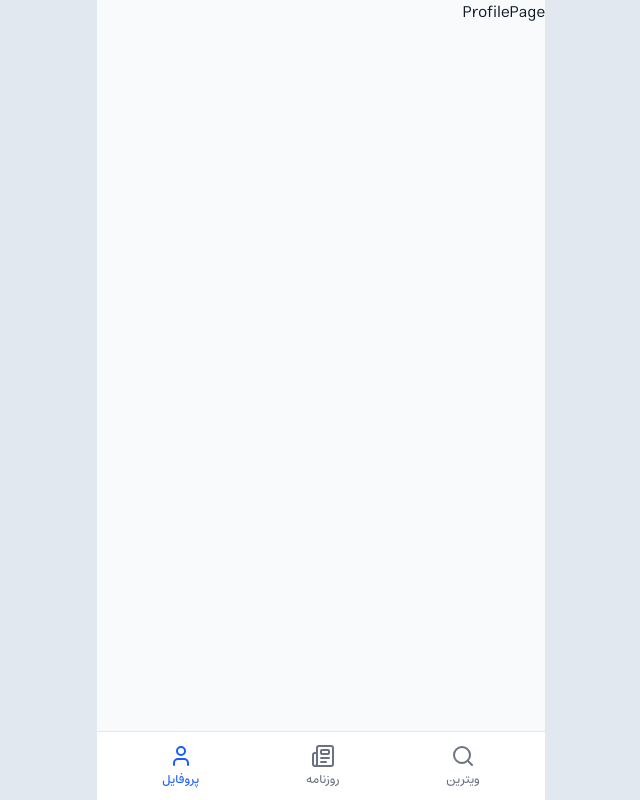
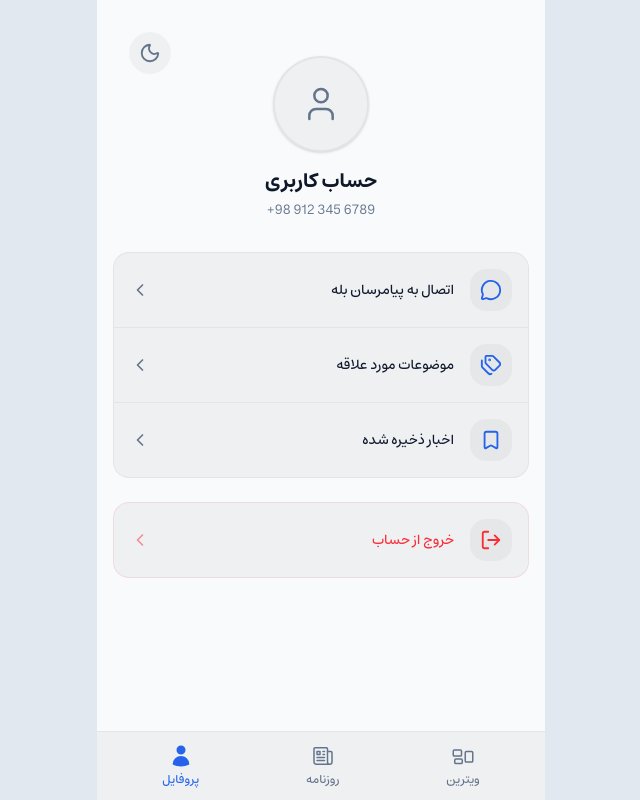
Before and after one commit to AminHosseinS/news-recommender-frontend, a React (Vite) app: page /profile in a window 1280 px wide. Shown: the whole page, without its empty margins (319-959 px from the left). Built offline with nearby package versions, Linux system fonts and the light colour scheme.

Commit message:
feat : profile page

```diff
--- a/package.json
+++ b/package.json
@@ -10,6 +10,7 @@
     "preview": "vite preview"
   },
   "dependencies": {
+    "@heroicons/react": "^2.2.0",
     "@tanstack/react-query": "^5.102.8",
     "axios": "^1.20.0",
     "clsx": "^2.1.1",
--- a/src/App.jsx
+++ b/src/App.jsx
@@ -13,7 +13,7 @@ export default function App() {
   useEffect(() => initTheme(), [initTheme]);
   return (
     <div className="min-h-screen flex justify-center">
-      <div className="w-full max-w-md h-screen bg-slate-50 dark:bg-slate-950 overflow-hidden">
+      <div className="w-full max-w-md h-screen overflow-hidden">
         <Routes>
           <Route path="/login" element={<LoginPage />} />
           <Route element={<HomeLayout />}>
--- /dev/null
+++ b/src/components/profile/MenuItem.jsx
@@ -0,0 +1,36 @@
+import React from "react";
+import { ChevronLeft } from "lucide-react";
+
+export default function MenuItem({
+  title,
+  icon,
+  onClick,
+  isDestructive = false,
+  hasBorder = true,
+}) {
+  return (
+    <button
+      onClick={onClick}
+      className={`w-full flex items-center justify-between p-4 transition-colors hover:bg-surface/50 active:bg-surface ${
+        hasBorder ? "border-b border-border-subtle" : ""
+      }`}
+    >
+      <div className="flex items-center gap-4">
+        <div
+          className={`p-2.5 rounded-2xl bg-surface ${isDestructive ? "text-red-500" : "text-primary"}`}
+        >
+          {icon}
+        </div>
+        <span
+          className={`text-sm font-medium font-sans ${isDestructive ? "text-red-500" : "text-text-main"}`}
+        >
+          {title}
+        </span>
+      </div>
+      <ChevronLeft
+        size={20}
+        className={isDestructive ? "text-red-500/50" : "text-text-muted"}
+      />
+    </button>
+  );
+}
--- /dev/null
+++ b/src/components/profile/ProfileHeader.jsx
@@ -0,0 +1,28 @@
+import React from "react";
+import { User, Sun, Moon } from "lucide-react";
+import { useThemeStore } from "../../store/useThemeStore";
+
+export default function ProfileHeader({ phoneNumber }) {
+  const { theme, toggleTheme } = useThemeStore();
+
+  return (
+    <div className="relative flex flex-col items-center justify-center pt-10 pb-8">
+      <button
+        onClick={toggleTheme}
+        className="absolute top-4 left-4 p-2.5 rounded-full bg-surface text-text-muted hover:text-text-main transition-colors"
+      >
+        {theme === "dark" ? <Sun size={22} /> : <Moon size={22} />}
+      </button>
+
+      <div className="w-24 h-24 bg-surface border-2 border-border-subtle rounded-full flex items-center justify-center mb-4 shadow-sm">
+        <User size={40} className="text-text-muted" strokeWidth={1.5} />
+      </div>
+      <h1 className="text-xl font-bold mb-1 text-text-main font-sans">
+        حساب کاربری
+      </h1>
+      <p className="text-text-muted text-sm font-sans" dir="ltr">
+        {phoneNumber}
+      </p>
+    </div>
+  );
+}
--- a/src/index.css
+++ b/src/index.css
@@ -24,19 +24,19 @@
 :root {
   --theme-primary: #2563eb;
   --theme-bg: #f8fafc;
-  --theme-surface: #ffffff;
+  --theme-surface: rgba(0, 0, 0, 0.04);
   --theme-text-main: #0f172a;
   --theme-text-muted: #64748b;
-  --theme-border: #e2e8f0;
+  --theme-border: rgba(0, 0, 0, 0.05);
 }
 
 .dark {
   --theme-primary: #3b82f6;
   --theme-bg: #020617;
-  --theme-surface: #0f172a;
+  --theme-surface: rgba(255, 255, 255, 0.04);
   --theme-text-main: #f1f5f9;
-  --theme-text-muted: #94a3b8;
-  --theme-border: #1e293b;
+  --theme-text-muted: #8a8f98;
+  --theme-border: rgba(255, 255, 255, 0.05);
 }
 
 @layer base {
--- a/src/layouts/HomeLayout.jsx
+++ b/src/layouts/HomeLayout.jsx
@@ -1,40 +1,78 @@
 import { Outlet, NavLink } from "react-router-dom";
-import { Newspaper, Search, User } from "lucide-react"; // آیکون‌ها
+import {
+  NewspaperIcon as NewspaperOutline,
+  RectangleGroupIcon as ShowcaseOutline,
+  UserIcon as UserOutline,
+} from "@heroicons/react/24/outline";
+import {
+  NewspaperIcon as NewspaperSolid,
+  RectangleGroupIcon as ShowcaseSolid,
+  UserIcon as UserSolid,
+} from "@heroicons/react/24/solid";
 
 export default function HomeLayout() {
   return (
-    <div className="flex flex-col h-screen bg-gray-50 text-gray-900 dir-rtl">
+    <div className="flex flex-col h-full w-full bg-background text-text-main dir-rtl">
       <main className="flex-1 overflow-y-auto">
         <Outlet />
       </main>
 
-      <nav className="bg-white border-t border-gray-200 flex justify-around p-3 pb-safe">
+      <nav className="bg-surface border-t border-border-subtle flex justify-around p-3 pb-safe z-10">
         <NavLink
           to="/showcase"
           className={({ isActive }) =>
-            `flex flex-col items-center gap-1 ${isActive ? "text-blue-600" : "text-gray-500"}`
+            `flex flex-col items-center gap-1 transition-colors ${
+              isActive ? "text-primary" : "text-text-muted"
+            }`
           }
         >
-          <Search size={24} />
-          <span className="text-xs font-medium">ویترین</span>
+          {({ isActive }) => {
+            const Icon = isActive ? ShowcaseSolid : ShowcaseOutline;
+            return (
+              <>
+                <Icon className="w-6 h-6" />
+                <span className="text-xs font-medium">ویترین</span>
+              </>
+            );
+          }}
         </NavLink>
+
         <NavLink
           to="/"
           className={({ isActive }) =>
-            `flex flex-col items-center gap-1 ${isActive ? "text-blue-600" : "text-gray-500"}`
+            `flex flex-col items-center gap-1 transition-colors ${
+              isActive ? "text-primary" : "text-text-muted"
+            }`
           }
         >
-          <Newspaper size={24} />
-          <span className="text-xs font-medium">روزنامه</span>
+          {({ isActive }) => {
+            const Icon = isActive ? NewspaperSolid : NewspaperOutline;
+            return (
+              <>
+                <Icon className="w-6 h-6" />
+                <span className="text-xs font-medium">روزنامه</span>
+              </>
+            );
+          }}
         </NavLink>
+
         <NavLink
           to="/profile"
           className={({ isActive }) =>
-            `flex flex-col items-center gap-1 ${isActive ? "text-blue-600" : "text-gray-500"}`
+            `flex flex-col items-center gap-1 transition-colors ${
+              isActive ? "text-primary" : "text-text-muted"
+            }`
           }
         >
-          <User size={24} />
-          <span className="text-xs font-medium">پروفایل</span>
+          {({ isActive }) => {
+            const Icon = isActive ? UserSolid : UserOutline;
+            return (
+              <>
+                <Icon className="w-6 h-6" />
+                <span className="text-xs font-medium">پروفایل</span>
+              </>
+            );
+          }}
         </NavLink>
       </nav>
     </div>
--- a/src/pages/ProfilePage.jsx
+++ b/src/pages/ProfilePage.jsx
@@ -1,5 +1,55 @@
 import React from "react";
+import { MessageCircle, Tags, Bookmark, LogOut, Sun, Moon } from "lucide-react";
+import MenuItem from "../components/profile/MenuItem";
+import ProfileHeader from "../components/profile/ProfileHeader";
 
 export default function ProfilePage() {
-  return <div>ProfilePage</div>;
+  const menuItems = [
+    {
+      id: "bale-sync",
+      title: "اتصال به پیامرسان بله",
+      icon: <MessageCircle size={22} />,
+      action: () => console.log("Navigate to Bale connection"),
+    },
+    {
+      id: "favorites",
+      title: "موضوعات مورد علاقه",
+      icon: <Tags size={22} />,
+      action: () => console.log("Navigate to Favorites"),
+    },
+    {
+      id: "saved",
+      title: "اخبار ذخیره شده",
+      icon: <Bookmark size={22} />,
+      action: () => console.log("Navigate to Saved News"),
+    },
+  ];
+
+  return (
+    <div className="min-h-screen bg-background p-4 pb-24" dir="rtl">
+      <ProfileHeader phoneNumber="+98 912 345 6789" />
+
+      <div className="bg-surface rounded-2xl overflow-hidden mb-6 border border-border-subtle">
+        {menuItems.map((item, index) => (
+          <MenuItem
+            key={item.id}
+            title={item.title}
+            icon={item.icon}
+            onClick={item.action}
+            hasBorder={index !== menuItems.length - 1}
+          />
+        ))}
+      </div>
+
+      <div className="bg-surface rounded-2xl overflow-hidden border border-red-500/10">
+        <MenuItem
+          title="خروج از حساب"
+          icon={<LogOut size={22} />}
+          onClick={() => console.log("Logout Flow")}
+          isDestructive={true}
+          hasBorder={false}
+        />
+      </div>
+    </div>
+  );
 }
```
Also changed, not shown: 1 other file (tests, documents, lock files or other folders).
